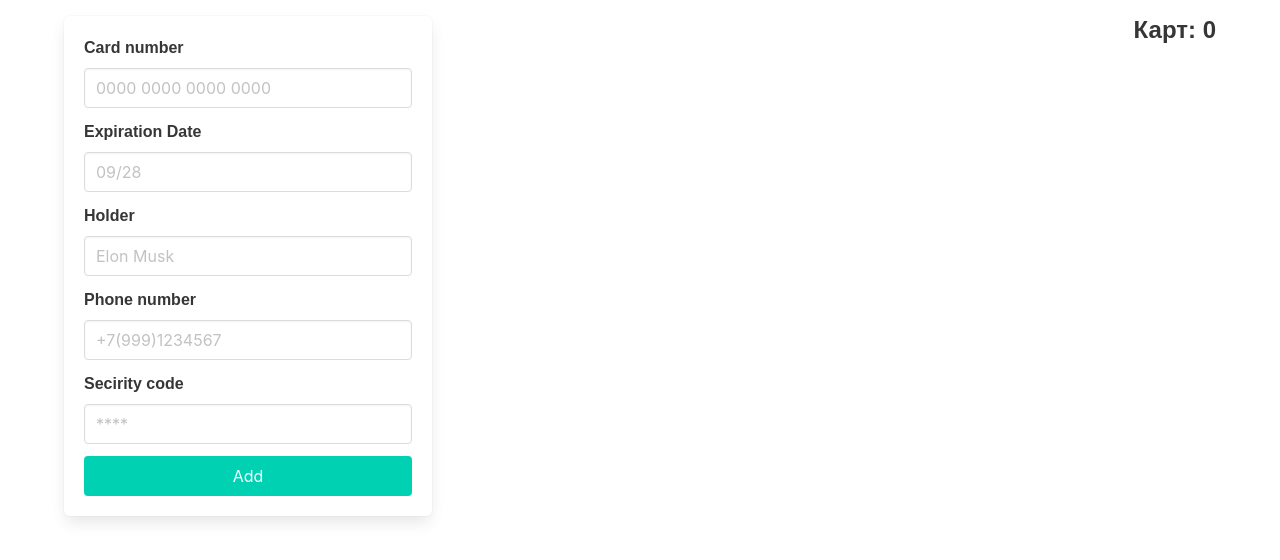
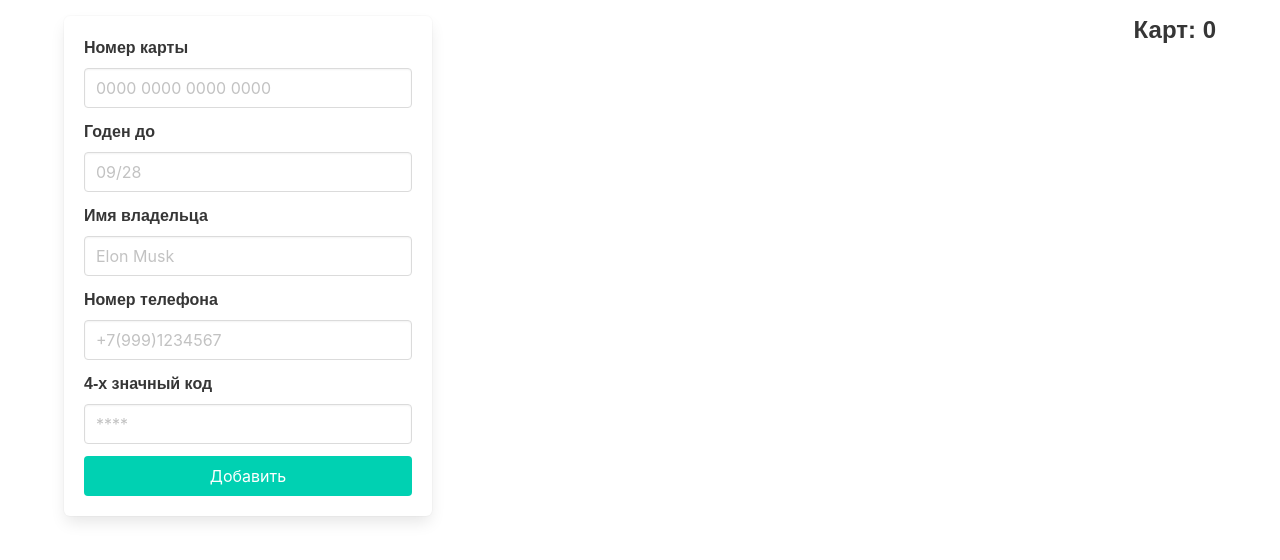
Before and after one commit to Odilbek-Arziev/cards, a plain HTML site: page index.html in a window 1280 px wide. Drawn offline with Linux system fonts and the light colour scheme.

Commit message:
Изменение языка в форме

```diff
--- a/index.html
+++ b/index.html
@@ -25,7 +25,7 @@
                 <div class="box">
                     <form>
                         <div class="field">
-                            <label class="label">Card number</label>
+                            <label class="label">Номер карты</label>
                             <div class="control">
                                 <input class="input" required name="number" id="number" type="text"
                                     placeholder="0000 0000 0000 0000">
@@ -33,33 +33,33 @@
                         </div>
 
                         <div class="field">
-                            <label class="label">Expiration Date</label>
+                            <label class="label">Годен до</label>
                             <div class="control">
                                 <input class="input" name="date" id="date" type="text" placeholder="09/28">
                             </div>
                         </div>
 
                         <div class="field">
-                            <label class="label">Holder</label>
+                            <label class="label">Имя владельца</label>
                             <div class="control">
                                 <input class="input" name="holder" id="holder" type="text" placeholder="Elon Musk">
                             </div>
                         </div>
                         <div class="field">
-                            <label class="label">Phone number</label>
+                            <label class="label">Номер телефона</label>
                             <div class="control">
                                 <input class="input" name="phone" id="phone" type="text" placeholder="+7(999)1234567">
                             </div>
                         </div>
                         <div class="field">
-                            <label class="label">Secirity code</label>
+                            <label class="label">4-х значный код</label>
                             <div class="control">
                                 <input class="input" name="password" id="password" type="password" placeholder="****">
                             </div>
                         </div>
-                        <button type="submit" class="button is-primary is-fullwidth">Add</button>
+                        <button type="submit" class="button is-primary is-fullwidth">Добавить</button>
                         <button type="button" class="button is-danger is-fullwidth my-4 is-hidden">
-                            Cancel
+                            Отмена
                         </button>
                     </form>
                 </div>
```
